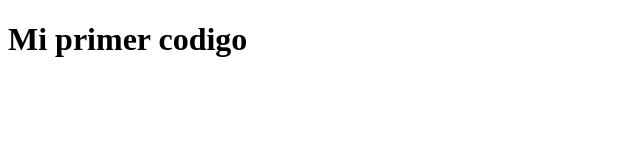
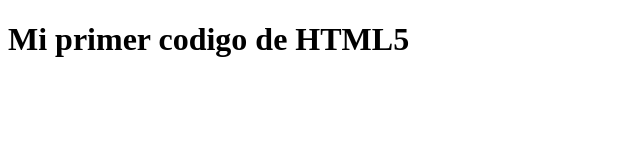
Before and after one commit to Edward91/coursera-test, a plain HTML site: page site/index.html in a window 1280 px wide. Shown: the whole page, without its empty margins (0-640 px from the left). Drawn offline with Linux system fonts and the light colour scheme.

Commit message:
Small addition to our page content.

```diff
--- a/site/index.html
+++ b/site/index.html
@@ -5,6 +5,6 @@
 	<title>hola Coursera</title>
 </head>
 <body>
-   <h1>Mi primer codigo</h1>
+   <h1>Mi primer codigo de HTML5</h1>
 </body>
 </html>
```
